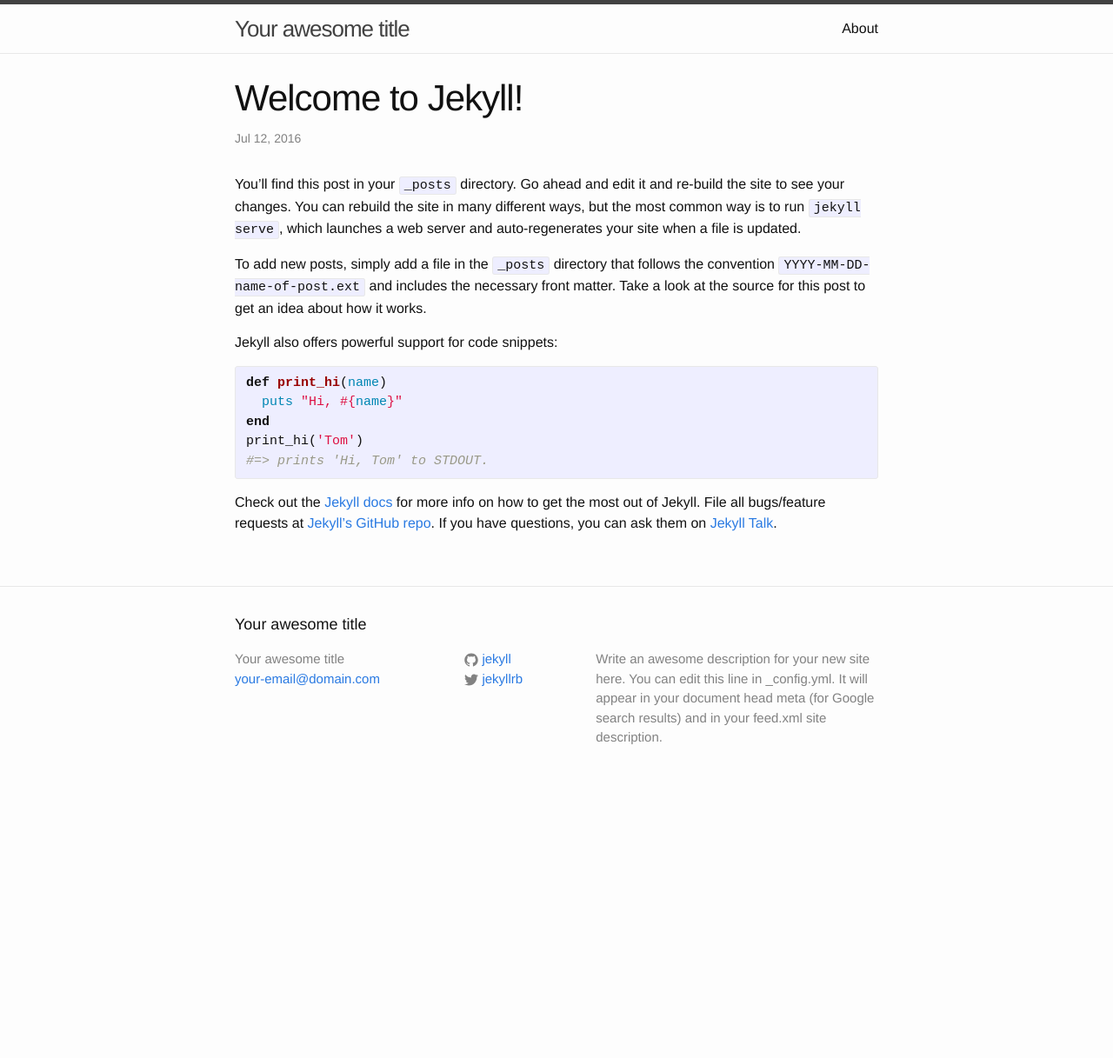
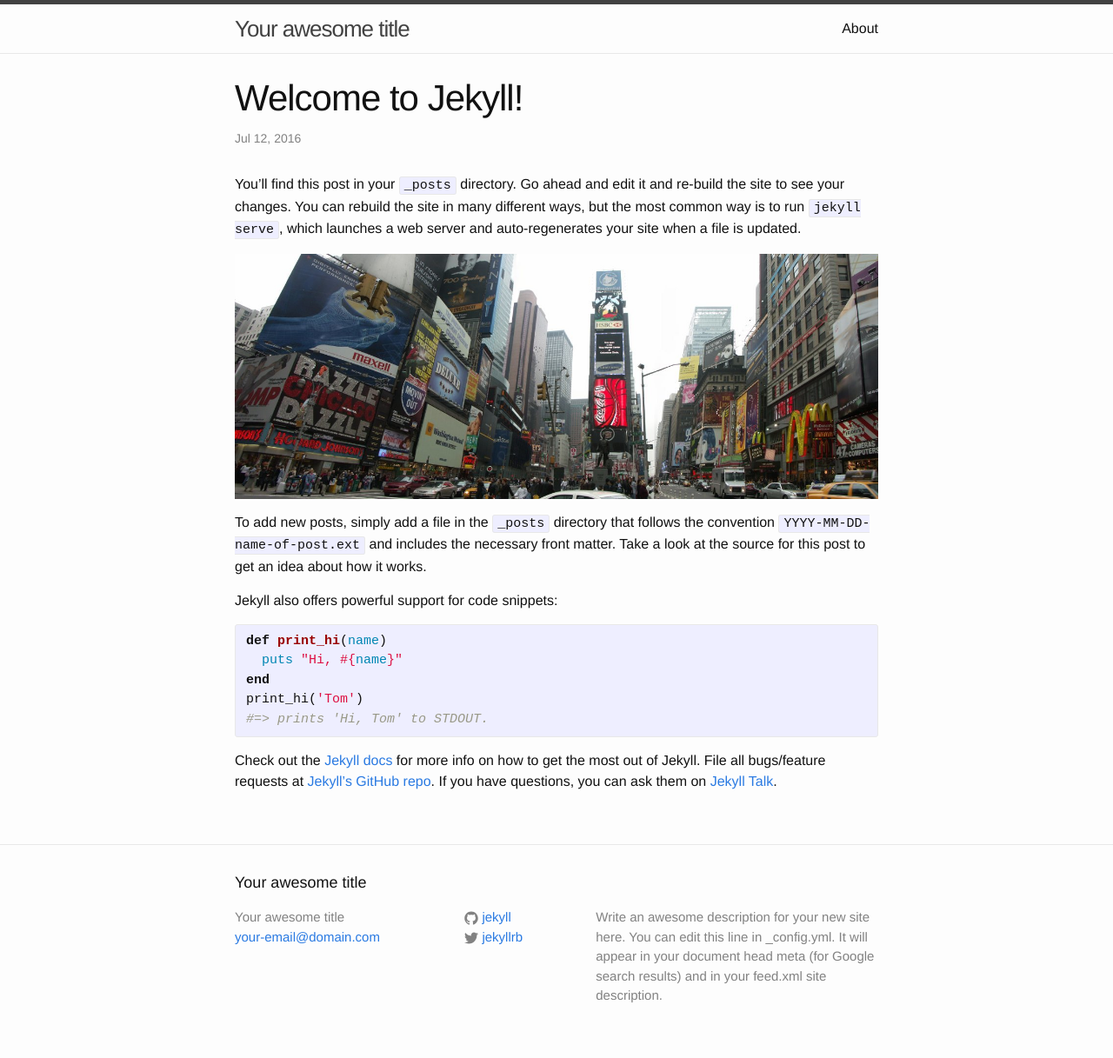
Before and after one commit to Aveula/aveula-process, a Jekyll site: the page built from _posts/2016-07-12-welcome-to-jekyll.markdown, in a window 1280 px wide. Shown: the whole page at 87% size. Built offline with Jekyll 4.4.1, drawn with Linux system fonts in a browser that asks for light colours; before the commit the page ends 920 px from its top, so only the background shows below that.

Commit message:
Updated '/_posts/2016-07-12-welcome-to-jekyll.markdown' via CloudCannon

```diff
--- a/_posts/2016-07-12-welcome-to-jekyll.markdown
+++ b/_posts/2016-07-12-welcome-to-jekyll.markdown
@@ -7,6 +7,8 @@ categories: jekyll update
 
 
 You’ll find this post in your `_posts` directory. Go ahead and edit it and re-build the site to see your changes. You can rebuild the site in many different ways, but the most common way is to run `jekyll serve`, which launches a web server and auto-regenerates your site when a file is updated.
+
+![](/uploads/versions/times_square_panorama_tiny---x----1310-500x---.jpg)
 
 To add new posts, simply add a file in the `_posts` directory that follows the convention `YYYY-MM-DD-name-of-post.ext` and includes the necessary front matter. Take a look at the source for this post to get an idea about how it works.
 
```
